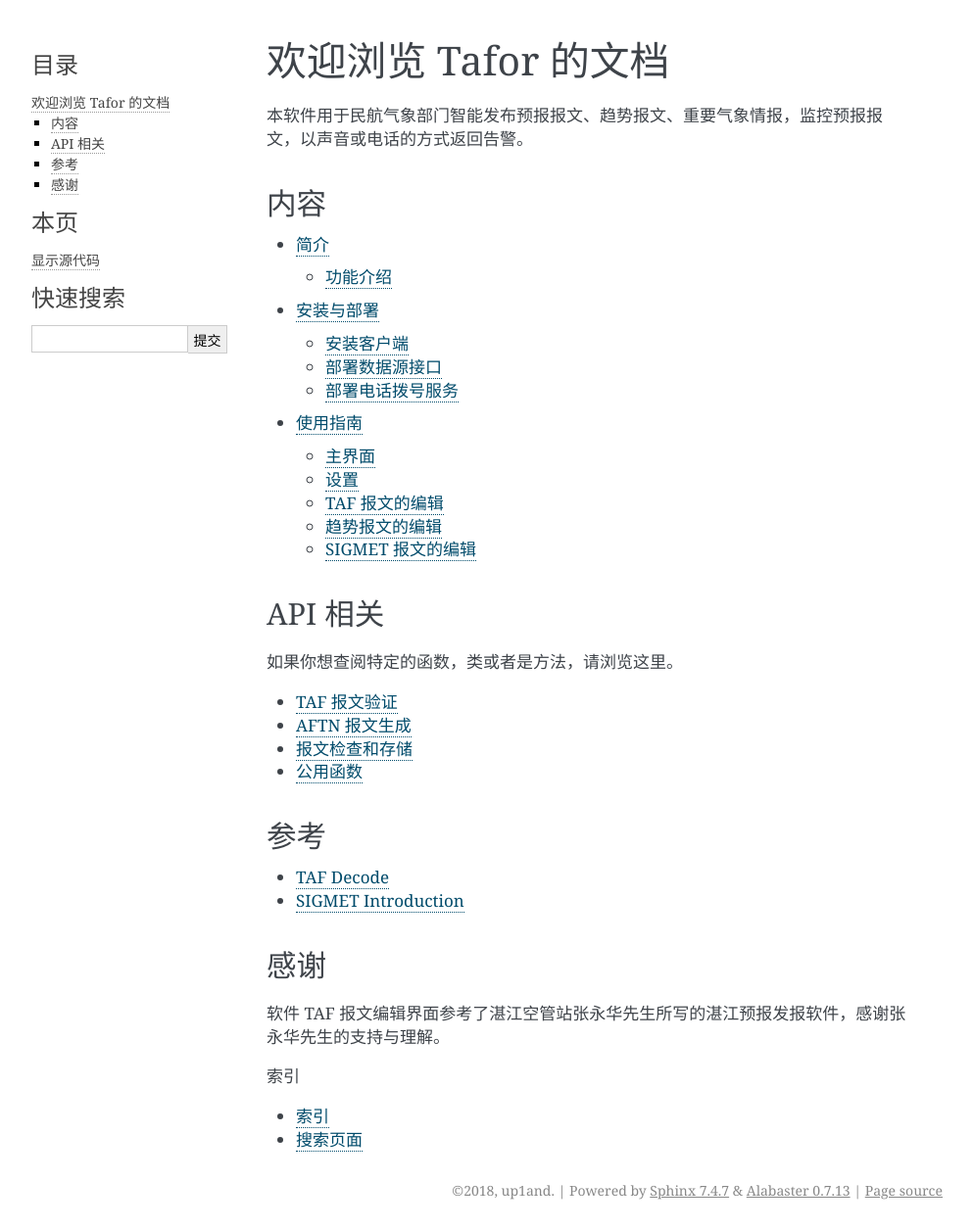
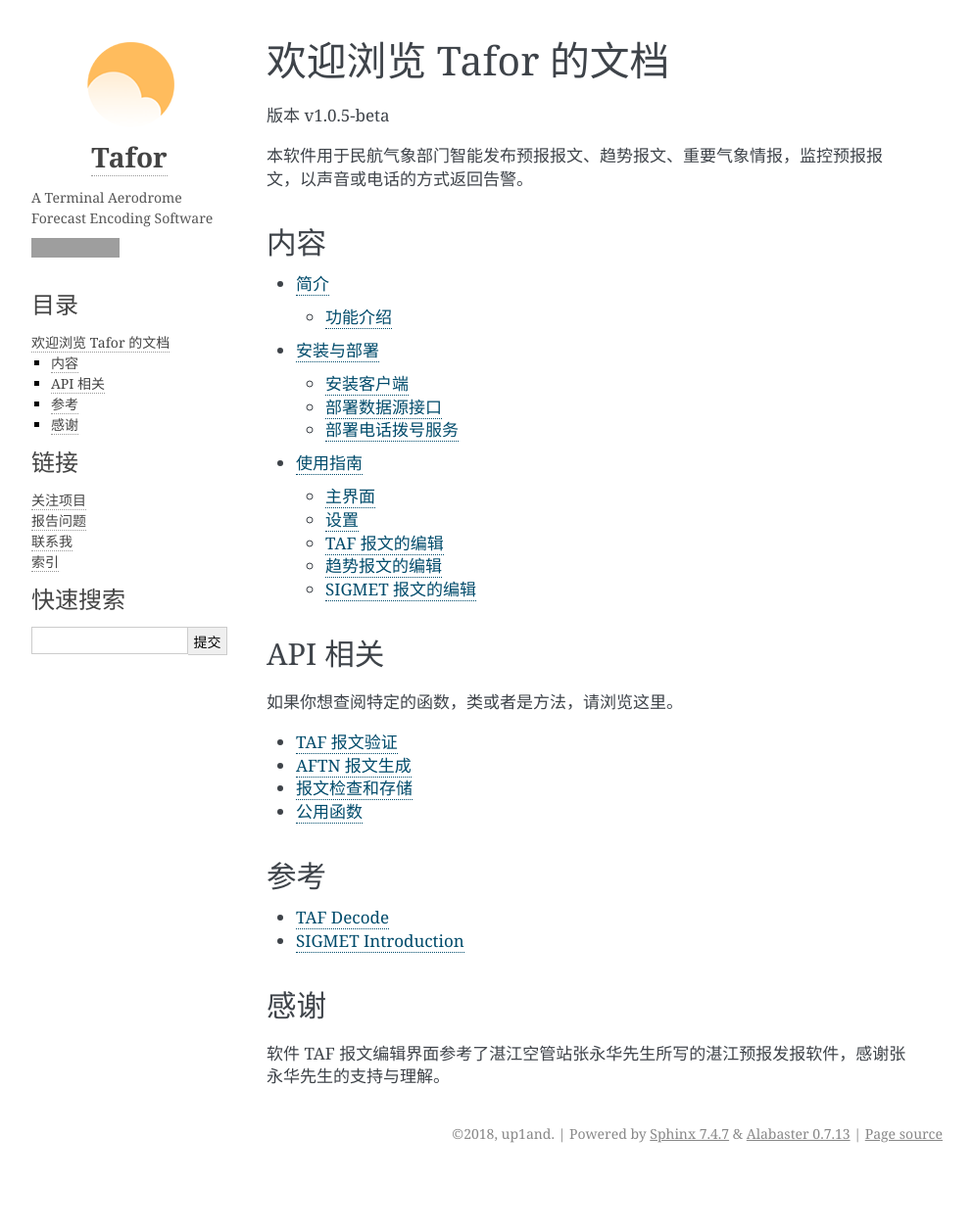
Before and after one commit to up1and/tafor, a Sphinx documentation site: the page built from docs/index.rst, in a window 1280 px wide. Shown: the whole page at 98% size, without its empty margins (148-1141 px from the left). Built offline with Sphinx 7.4.7, drawn with Linux system fonts in a browser that asks for light colours; after the commit the page ends 1197 px from its top, so only the background shows below that; grey boxes are pictures that could not be loaded.

Commit message:
更新文档

```diff
--- /dev/null
+++ b/docs/_templates/links.html
@@ -0,0 +1,9 @@
+<div class="links">
+  <h3>链接</h3>
+  <ul>
+    <li><a href="https://github.com/up1and/tafor">关注项目</a></li>
+    <li><a href="https://github.com/up1and/tafor/issues">报告问题</a></li>
+    <li><a href="&#109;&#97;&#105;&#108;&#116;&#111;&#58;&#112;&#105;&#114;&#97;&#116;&#101;&#99;&#98;&#64;&#103;&#109;&#97;&#105;&#108;&#46;&#99;&#111;&#109;">联系我</a></li>
+    <li><a href="genindex.html">索引</a></li>
+  </ul>
+</div>
--- a/docs/conf.py
+++ b/docs/conf.py
@@ -92,14 +92,29 @@
 #
 html_theme_options = {
     'logo': 'tafor.png',
+    'logo_name': True,
+    'logo_text_align': 'center',
+    'description': 'A Terminal Aerodrome Forecast Encoding Software',
     'github_user': 'up1and',
     'github_repo': 'tafor',
+    'github_type': 'star',
+    'analytics_id': 'UA-118398681-1',
 }
 
 # Add any paths that contain custom static files (such as style sheets) here,
 # relative to this directory. They are copied after the builtin static files,
 # so a file named "default.css" will overwrite the builtin "default.css".
 html_static_path = ['_static']
+
+html_sidebars = {
+    '**': [
+        'about.html',
+        'localtoc.html',
+        'relations.html',
+        'links.html',
+        'searchbox.html',
+    ]
+}
 
 
 # -- Options for HTMLHelp output ------------------------------------------
--- a/docs/index.rst
+++ b/docs/index.rst
@@ -5,6 +5,8 @@
 
 欢迎浏览 Tafor 的文档
 =================================
+
+版本 v\ |version|
 
 本软件用于民航气象部门智能发布预报报文、趋势报文、重要气象情报，监控预报报文，以声音或电话的方式返回告警。
 
@@ -42,9 +44,3 @@
 感谢
 ----------
 软件 TAF 报文编辑界面参考了湛江空管站张永华先生所写的湛江预报发报软件，感谢张永华先生的支持与理解。
-
-
-索引
-
-* :ref:`genindex`
-* :ref:`search`
--- a/docs/intro.rst
+++ b/docs/intro.rst
@@ -1,7 +1,7 @@
 .. _intro:
 
 简介
-=================================
+=============
 
 功能介绍
 ----------
```
Also changed, not shown: docs/_static/tafor.png (added).
